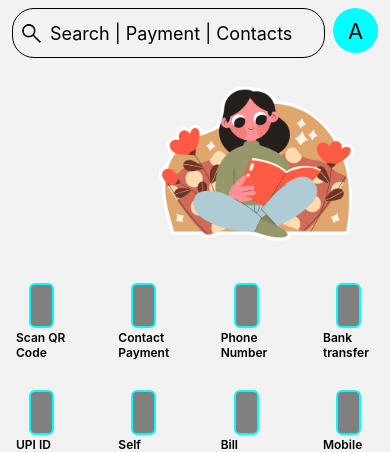
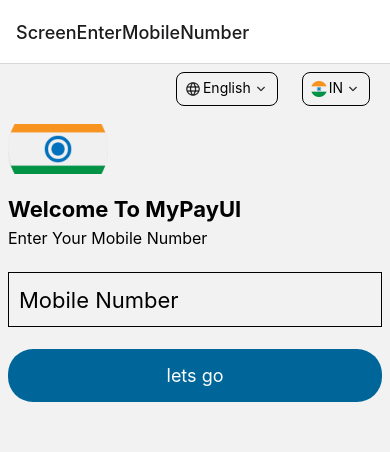
Before and after one commit to ashutoshkailkhura/MyPayUI, a React Native app: screen /ScreenEnterMobileNumber in a window 390 px wide. Shown: the top 452 px of the page. Built offline with nearby package versions, Linux system fonts and the light colour scheme; no server answers.

Commit message:
code check on mac

```diff
--- a/App.tsx
+++ b/App.tsx
@@ -14,24 +14,27 @@
   return (
     <NavigationContainer>
       <Stack.Navigator
-        screenOptions={{
-          headerShown: false,
-        }}>
-        <Stack.Screen name="ScreenHome" component={HomeScreen} />
-      </Stack.Navigator>
-    </NavigationContainer>
-  );
-}
-/*
-<Stack.Navigator
-screenOptions={{
-          headerShown: false,
-        }}>
+        screenOptions={
+          {
+            // headerShown: false,
+          }
+        }>
         <Stack.Screen
           name="ScreenEnterMobileNumber"
           component={EnterMobileNumber}
         />
         <Stack.Screen name="ScreenSelectLanguage" component={SelectLanguage} />
         <Stack.Screen name="ScreenLoading" component={Loading} />
-</Stack.Navigator>
+      </Stack.Navigator>
+    </NavigationContainer>
+  );
+}
+
+/*
+      <Stack.Navigator
+        screenOptions={{
+          headerShown: false,
+        }}>
+        <Stack.Screen name="ScreenHome" component={HomeScreen} />
+      </Stack.Navigator>
 */
--- a/src/component/BigButton.tsx
+++ b/src/component/BigButton.tsx
@@ -1,12 +1,12 @@
 import {StyleSheet, Text, TouchableOpacity, View} from 'react-native';
 import React from 'react';
 
-const BigButton = props => {
+export const BigButton = ({title, ...props}) => {
   return (
     <TouchableOpacity onPress={props.onPress}>
       <View style={{...styles.button, ...props.style}}>
         <Text style={{...styles.buttonText, ...props.textStyling}}>
-          {props.children}
+          {title}
         </Text>
       </View>
     </TouchableOpacity>
--- a/src/views/home/SectionRecentTransaction.tsx
+++ b/src/views/home/SectionRecentTransaction.tsx
@@ -65,6 +65,8 @@
     justifyContent: 'center',
   },
   itemTitle: {
+    maxHeight: 20,
+    // these property are not working
     // numberOfLines: 2,
     // ellipsizeMode: 'tail',
     // adjustsFontSizeToFit: true,
--- a/src/views/onBoarding/EnterMobileNumber.tsx
+++ b/src/views/onBoarding/EnterMobileNumber.tsx
@@ -43,10 +43,7 @@
           keyboardType="numeric"
         />
 
-        <BigButton
-          onPress={() => savePrefAndNavigate()}
-          children={'Click Me'}
-        />
+        <BigButton onPress={() => savePrefAndNavigate()} title="lets go" />
       </View>
     </SafeAreaView>
   );
```
